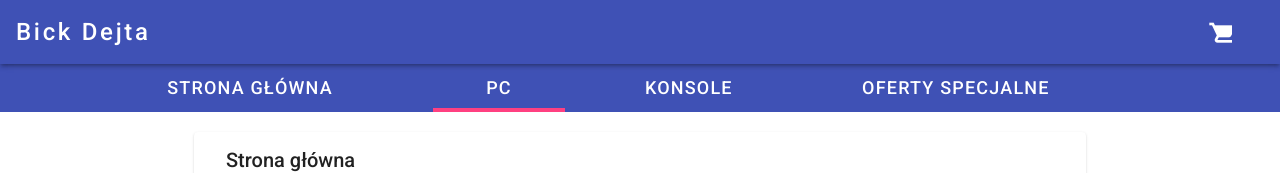
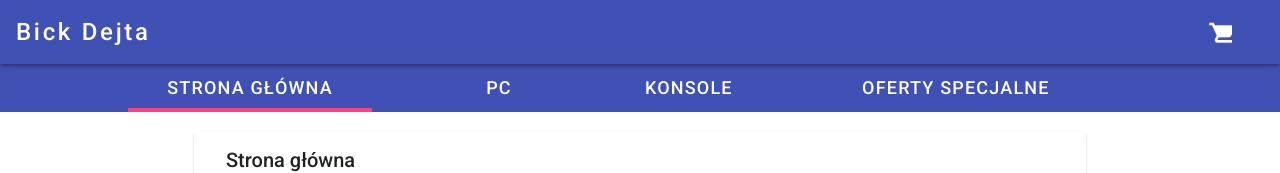
Before and after one commit to Kkwolek98/bick-dejta-APP, an Angular app: page / in a window 1280 px wide. Shown: the top 173 px of the page. Built offline with nearby package versions, Linux system fonts and the light colour scheme.

Commit message:
highlight activated route

```diff
--- a/src/app/app.component.html
+++ b/src/app/app.component.html
@@ -8,10 +8,11 @@
   </mat-toolbar-row>
 
   <mat-toolbar-row class="bottom-row">
-    <div matRipple class="bottom-row-item" (click)="changePage($event)"><span>Strona główna</span></div>
-    <div matRipple class="bottom-row-item active"><span>pc</span></div>
-    <div matRipple class="bottom-row-item"><span>konsole</span></div>
-    <div matRipple class="bottom-row-item"><span>oferty specjalne</span></div>
+    <div routerLink="" routerLinkActive="active" matRipple class="bottom-row-item"><span>Strona główna</span></div>
+    <div routerLink="/pc" routerLinkActive="active" matRipple class="bottom-row-item"><span>pc</span></div>
+    <div routerLink="/consoles" routerLinkActive="active" matRipple class="bottom-row-item"><span>konsole</span></div>
+    <div routerLink="/offers" routerLinkActive="active" matRipple class="bottom-row-item"><span>oferty
+        specjalne</span></div>
   </mat-toolbar-row>
 </mat-toolbar>
 <div class="main-container">
--- a/src/app/app.component.ts
+++ b/src/app/app.component.ts
@@ -12,7 +12,6 @@ export class AppComponent {
   ) { }
 
   changePage(route): void {
-    console.log(route)
     // this.router.navigate([route])
   }
 
```
